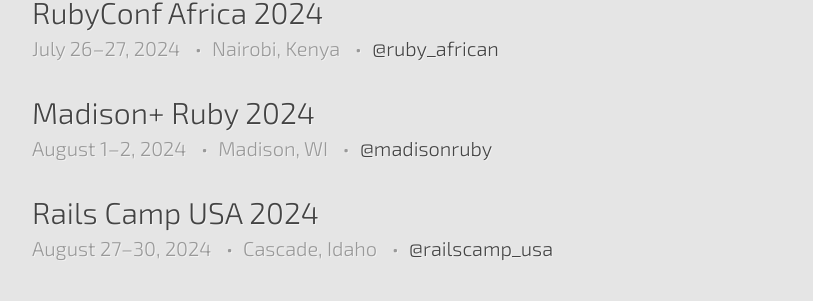
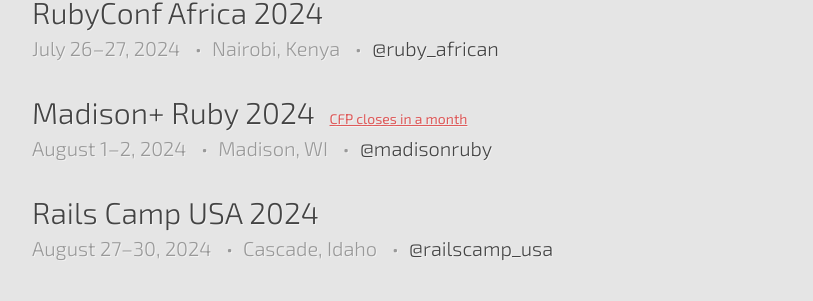
Before and after one commit to ruby-conferences/ruby-conferences.github.io, a Jekyll site: the page built from index.html, in a window 1280 px wide and 900 px high, scrolled down 1818 px. Shown: the part 150-451 px from the top of the window, without its empty margins (208-1021 px from the left). Built offline with Jekyll 4.4.1, drawn with Linux system fonts in a browser that asks for light colours.

Commit message:
Add Madison+ Ruby 2024 CFP (#592)

```diff
--- a/_data/conferences.yml
+++ b/_data/conferences.yml
@@ -2583,6 +2583,9 @@
   end_date: 2024-08-02
   url: https://madisonruby.com
   twitter: madisonruby
+  cfp_phrase: CFP closes
+  cfp_date: 2024-04-30
+  cfp_link: https://cfp.madisonruby.com/events/2024/
 
 - name: Rails Camp USA 2024
   location: Cascade, Idaho
```
